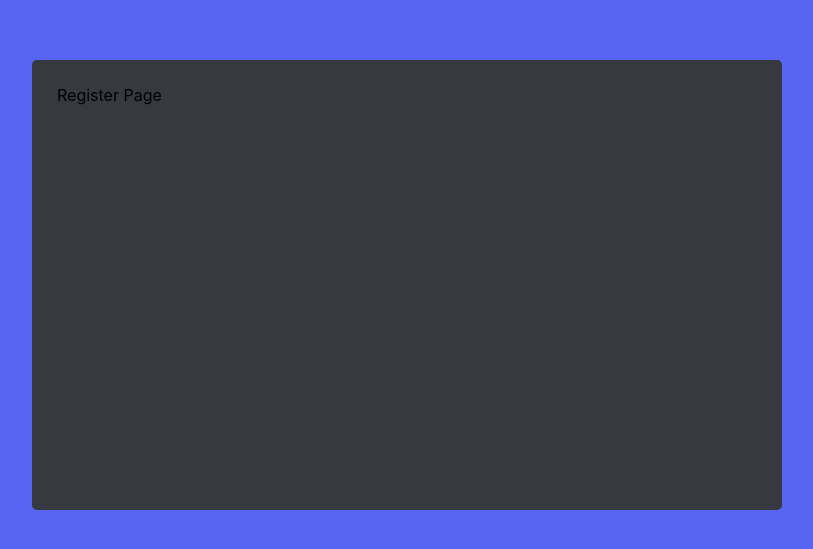
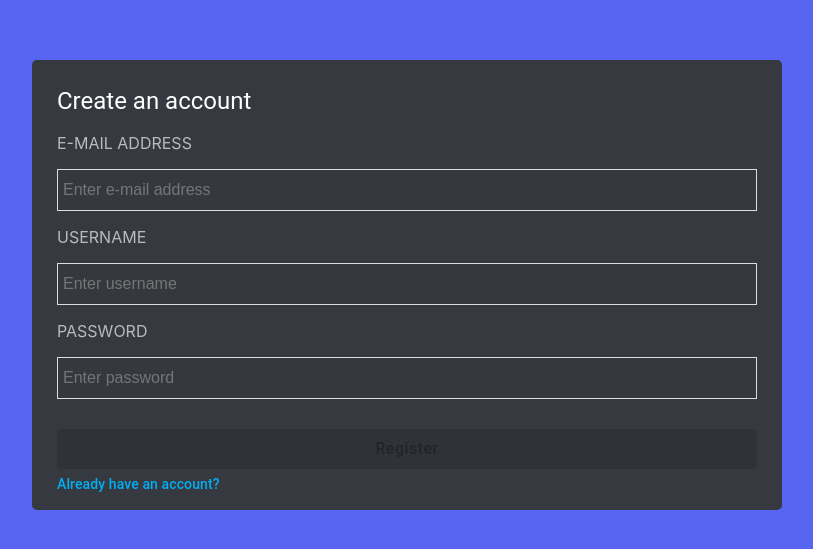
Before and after one commit to abdullahabutasneem/discord-frontend, a React (Create React App) app: page /register in a window 1280 px wide. Shown: the part 115-664 px from the top of the page, without its empty margins (233-1046 px from the left). Built offline with nearby package versions, Linux system fonts and the light colour scheme.

Commit message:
Created Register Page

```diff
--- a/src/authPages/LoginPage/LoginPage.js
+++ b/src/authPages/LoginPage/LoginPage.js
@@ -3,7 +3,6 @@
 import LoginPageHeader from './LoginPageHeader';
 import LoginPageInputs from './LoginPageInputs';
 import LoginPageFooter from './LoginPageFooter';
-import { validateLoginForm } from '../../shared/utils/validators';
 
 const LoginPage = () => {
     const [mail, setMail] = useState('');
--- a/src/authPages/RegisterPage/RegisterPage.js
+++ b/src/authPages/RegisterPage/RegisterPage.js
@@ -1,10 +1,45 @@
-import React from 'react';
+import React, { useEffect, useState } from 'react';
 import AuthBox from '../../shared/components/AuthBox';
+import { Typography } from '@mui/material';
+import RegisterPageInput from './RegisterPageInput';
+import RegisterPageFooter from './RegisterPageFooter';
+import { validateRegisterForm } from '../../shared/utils/validators';
 
 const RegisterPage = () => {
+    const [mail, setMail] = useState('');
+    const [username, setUsername] = useState('');
+    const [password, setPassword] = useState('');
+
+    const [isFormValid, setIsFormValid] = useState(false);
+
+    const handleRegister = () => {
+        console.log(mail, password, username);
+    };
+
+    useEffect(() => {
+        setIsFormValid(validateRegisterForm({
+            mail, username, password,
+        }))
+    }, [mail, username, password, setIsFormValid])
     return (
         <AuthBox>
-            Register Page
+            <Typography
+                variant='h5'
+                sx={{ color: 'white' }}>
+                Create an account
+            </Typography>
+            <RegisterPageInput
+                mail={mail}
+                setMail={setMail}
+                username={username}
+                setUsername={setUsername}
+                password={password}
+                setPassword={setPassword}>
+            </RegisterPageInput>
+            <RegisterPageFooter
+                handleRegister={handleRegister}
+                isFormValid={isFormValid}>
+            </RegisterPageFooter>
         </AuthBox>
     );
 };
--- /dev/null
+++ b/src/authPages/RegisterPage/RegisterPageFooter.js
@@ -0,0 +1,46 @@
+import React from 'react';
+import CustomPrimaryButton from '../../shared/components/CustomPrimaryButton';
+import RedirectInfo from '../../shared/components/RedirectInfo';
+import { useNavigate } from 'react-router-dom';
+import { Tooltip } from '@mui/material';
+
+const getFormNotValidMessage = () => {
+    return "Username should contain between 3 and 12 characters and password should contain between 6 and 12 characters. Also email address should be provided."
+}
+
+const getFormValidMessage = () => {
+    return "Press to Register!"
+}
+
+const RegisterPageFooter = ({ handleRegister, isFormValid }) => {
+    const navigate = useNavigate();
+    const handlePushToLoginPage = () => {
+        navigate('/login');
+    }
+
+    return (
+        <>
+            <Tooltip
+                title={!isFormValid ? getFormNotValidMessage() : getFormValidMessage()}>
+                <div>
+                    <CustomPrimaryButton
+                        label="Register"
+                        additionalStyles={{ marginTop: '30px' }}
+                        disabled={!isFormValid}
+                        onClick={handleRegister}
+                    >
+                    </CustomPrimaryButton>
+                </div>
+            </Tooltip>
+            <RedirectInfo
+                text=''
+                redirectText='Already have an account? '
+                additionalStyles={{ marginTop: '5px' }}
+                redirectHandler={handlePushToLoginPage}
+            >
+            </RedirectInfo>
+        </>
+    );
+};
+
+export default RegisterPageFooter;
--- /dev/null
+++ b/src/authPages/RegisterPage/RegisterPageInput.js
@@ -0,0 +1,34 @@
+import {  } from '@mui/material';
+import React from 'react';
+import InputWithLabel from '../../shared/components/InputWithLabel';
+
+const RegisterPageInput = (props) => {
+    const { mail, setMail, username, setUsername, password, setPassword } = props;
+    return (
+        <>
+            <InputWithLabel
+                value={mail}
+                setValue={setMail}
+                label='E-mail address'
+                type='text'
+                placeholder='Enter e-mail address'>
+            </InputWithLabel>
+            <InputWithLabel
+                value={username}
+                setValue={setUsername}
+                label='Username'
+                type='text'
+                placeholder='Enter username'>
+            </InputWithLabel>
+            <InputWithLabel
+                value={password}
+                setValue={setPassword}
+                label='Password'
+                type='password'
+                placeholder='Enter password'>
+            </InputWithLabel>
+        </>
+    );
+};
+
+export default RegisterPageInput;
--- a/src/shared/utils/validators.js
+++ b/src/shared/utils/validators.js
@@ -4,6 +4,15 @@
 
     return isMailValid && isPasswordValid;
 };
+
+export const validateRegisterForm = ({ mail, password, username }) => {
+    const isMailValid = validateMail(mail);
+    const isPasswordValid = validatePassword(password);
+    const isUsernameValid = validateUsername(username);
+    return (
+        isMailValid && isPasswordValid && isUsernameValid
+    );
+}
 
 const validatePassword = (password) => {
     return password.length > 6 && password.length < 12;
@@ -13,3 +22,7 @@
     const emailPattern = /^[a-zA-Z0-9._%+-]+@[a-zA-Z0-9.-]+\.[a-zA-Z]{2,4}$/;
     return emailPattern.test(mail);
 }
+
+const validateUsername = (username) => {
+    return username.length > 2 && username.length < 13;
+}
```
